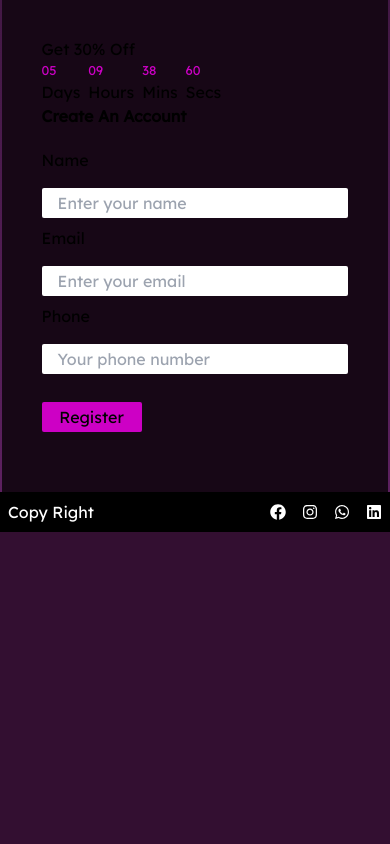
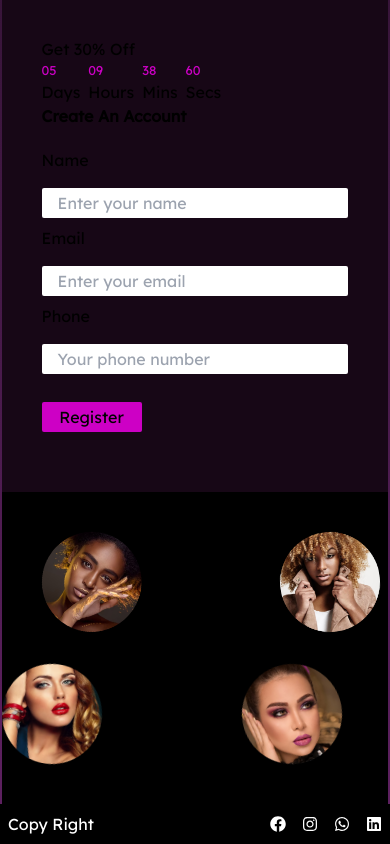
Before and after one commit to Mrjiks/beauty, a Next.js app: page / in a window 390 px wide. Shown: the part 1738-2582 px from the top of the page. Before the commit the page ends 2270 px from the top, so only its background shows below. Built offline with nearby package versions, Linux system fonts and the light colour scheme.

Commit message:
testing animated hero_images

```diff
--- a/app/components/NavBar.tsx
+++ b/app/components/NavBar.tsx
@@ -72,7 +72,11 @@ const NavBar = () => {
             initial={{ x: -300, opacity: 0 }}
             animate={{ x: 0, opacity: 1 }}
             exit={{ x: -300, opacity: 0 }}
-            transition={{ ease: "linear", duration: 0.4 }}
+            transition={{
+              ease: "linear",
+              duration: 0.4,
+              // repeatType: "reverse",
+            }}
             className=' absolute top-[6.2rem] flex items-center w-full '>
             <MobileMenu onClick={() => setShow(!show)} show />
           </motion.div>
--- a/app/page.tsx
+++ b/app/page.tsx
@@ -6,6 +6,7 @@ import Cta from "./components/Cta";
 import PocketBase from "pocketbase";
 import { useEffect, useState } from "react";
 import Link from "next/link";
+import { motion } from "framer-motion";
 
 export default function Home() {
   // const pb = new PocketBase("http://127.0.0.1:8090");
@@ -52,6 +53,67 @@ export default function Home() {
       </main>
       <Featured />
       <Cta />
+      <div className='grid grid-cols-1  overflow-hidden w h-[800px w-auto] gap-8 grid-rows-2 relative md:hidden px-10 py-10 bg-black'>
+        <motion.img
+          className=' absolute top-10 right-2'
+          animate={{ rotate: -45 }}
+          transition={{
+            duration: 1,
+            ease: "linear",
+            repeat: Infinity,
+            repeatType: "reverse",
+          }}
+          src='/hero_img_1.png'
+          width={100}
+          height={100}
+          alt='Pictures of ladies hairstyles'
+        />
+        <motion.img
+          className='absolute bottom-10 top-100 left-100 h-[100px] w-[100px]'
+          animate={{ rotate: 45 }}
+          transition={{
+            delay: 0.2,
+            duration: 1,
+            ease: "linear",
+            repeat: Infinity,
+            repeatType: "reverse",
+          }}
+          src='/hero_img_2.png'
+          width={100}
+          height={100}
+          alt='Pictures of ladies hairstyles'
+        />
+        <motion.img
+          className=' absolute bottom-10 left-60 h-[100px] w-[100px]'
+          animate={{ rotate: -45 }}
+          transition={{
+            delay: 0.3,
+            duration: 1,
+            ease: "linear",
+            repeat: Infinity,
+            repeatType: "reverse",
+          }}
+          src='/hero_img_3.png'
+          width={100}
+          height={100}
+          alt='Pictures of ladies hairstyles'
+        />
+        <motion.img
+          className=' '
+          animate={{ rotate: 45 }}
+          transition={{
+            delay: 0.4,
+            duration: 1,
+            ease: "linear",
+            repeat: Infinity,
+            repeatType: "reverse",
+          }}
+          src='/hero_img_4.png'
+          width={100}
+          height={100}
+          alt='Pictures of ladies hairstyles'
+        />
+      </div>
     </section>
   );
 }
```
